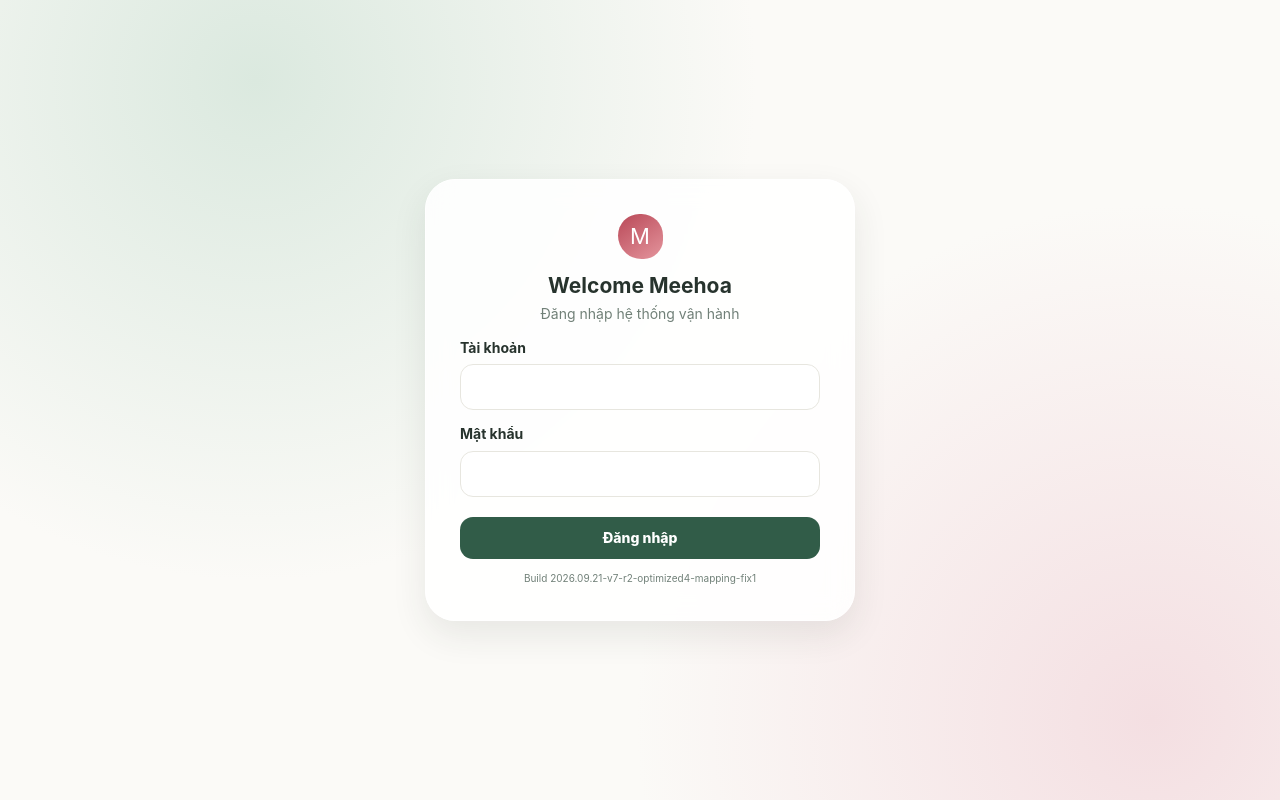
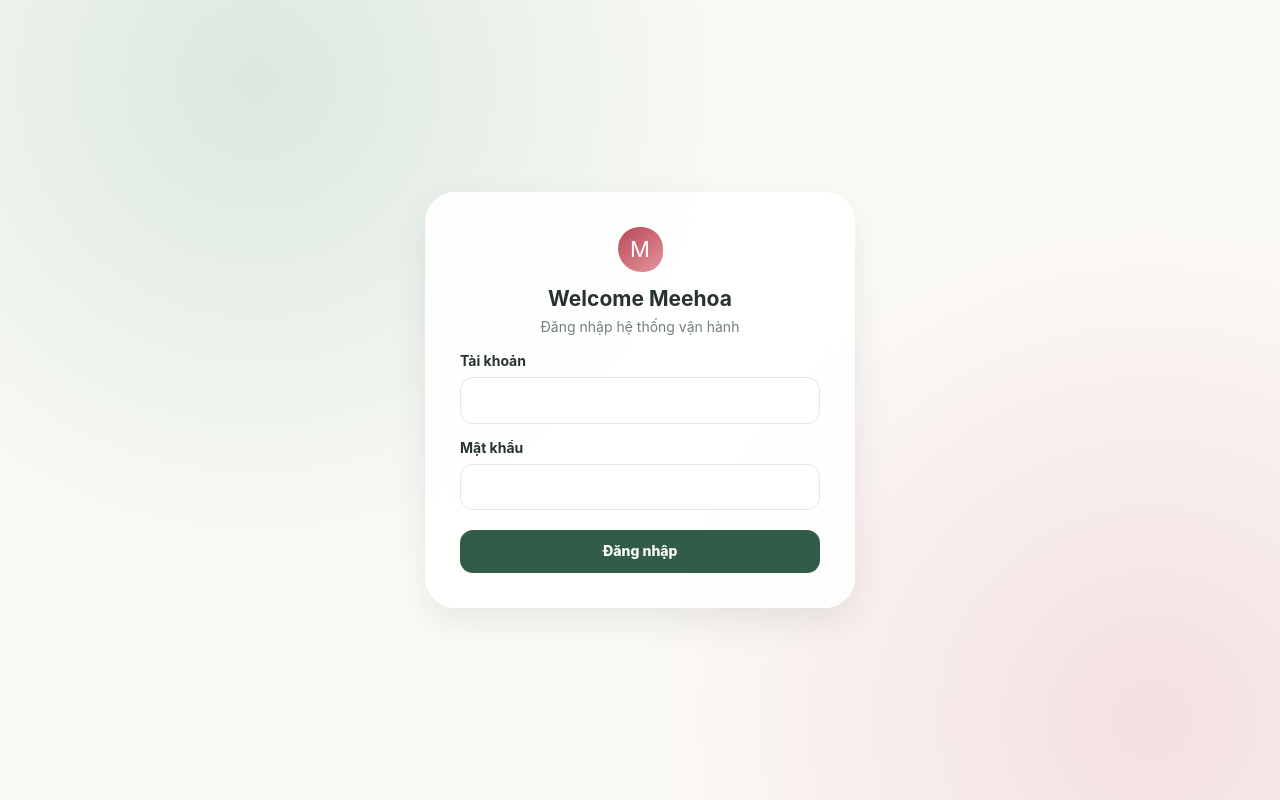
Before and after one commit to AlexT-tech98/meehoasg, a plain HTML site: page index.html in a window 1280 px wide. Drawn offline with Linux system fonts and the light colour scheme.

Commit message:
Remove stale Apps Script build label

```diff
--- a/index.html
+++ b/index.html
@@ -88,7 +88,7 @@ html,body{width:100%;max-width:100%;min-height:100%;overflow-x:hidden}body{min-h
 <div id="fatalError" class="fatal-error hidden"></div>
 <div id="bootSplash" class="boot-splash hidden"><div class="boot-splash-card"><div class="brand-mark">M</div><div><div>MEEHOASG</div><small id="bootSplashText" class="sub">Đang mở dữ liệu hôm nay…</small></div></div></div>
 <div id="loading" class="loading hidden"><div class="loading-pill"><span class="spinner"></span><span id="loadingText">Đang xử lý…</span></div></div><div id="toast" class="toast hidden"></div>
-<section id="login" class="login"><div class="login-card"><div style="text-align:center"><div class="brand-mark" style="margin:auto">M</div><h2 style="margin:12px 0 2px">Welcome Meehoa</h2><div class="sub">Đăng nhập hệ thống vận hành</div></div><label>Tài khoản</label><input id="loginUser" autocomplete="username" required onkeydown="MEEOPS7.loginKeydown(event)"><label>Mật khẩu</label><input id="loginPass" type="password" autocomplete="current-password" required onkeydown="MEEOPS7.loginKeydown(event)"><button id="loginBtn" type="button" class="btn primary full" style="margin-top:20px" onclick="MEEOPS7.signIn()">Đăng nhập</button><div id="loginError" class="login-error hidden"></div><div class="build-tag">Build 2026.09.21-v7-r2-optimized4-mapping-fix1</div></div></section>
+<section id="login" class="login"><div class="login-card"><div style="text-align:center"><div class="brand-mark" style="margin:auto">M</div><h2 style="margin:12px 0 2px">Welcome Meehoa</h2><div class="sub">Đăng nhập hệ thống vận hành</div></div><label>Tài khoản</label><input id="loginUser" autocomplete="username" required onkeydown="MEEOPS7.loginKeydown(event)"><label>Mật khẩu</label><input id="loginPass" type="password" autocomplete="current-password" required onkeydown="MEEOPS7.loginKeydown(event)"><button id="loginBtn" type="button" class="btn primary full" style="margin-top:20px" onclick="MEEOPS7.signIn()">Đăng nhập</button><div id="loginError" class="login-error hidden"></div></div></section>
 <div id="app" class="app hidden"><aside class="sidebar"><div class="brand"><div class="brand-mark">M</div><div class="brand-copy"><b>MEEHOASG</b><small>DASHBOARD OPS</small></div></div><nav id="nav" class="nav"></nav><div class="side-user"><b id="userName"></b><div id="userRole" class="sub"></div><div style="font-size:9px;opacity:.55;margin-top:3px">2026.09.21-v7-r2-optimized4-mapping-fix1</div><button class="btn full" style="margin-top:10px" onclick="MEEOPS7.signOut()">Đăng xuất</button></div></aside><main class="main"><header class="topbar"><h2 id="pageTitle">Dashboard</h2><div class="actions"><button class="btn secondary" onclick="MEEOPS7.refreshPage()">↻ Làm mới</button><button class="btn primary" onclick="MEEOPS7.openOrderForm()">＋ Tạo đơn</button></div></header><div id="content" class="content"></div></main><nav id="mobileNav" class="mobile-nav"></nav><button class="fab" onclick="MEEOPS7.openOrderForm()">＋ Tạo đơn</button></div><div id="overlay"></div>
 <script>window.__MEE_BOOT_STAGE__='before-main';</script>
 <script>
```
Also changed, not shown: 1 other file.
